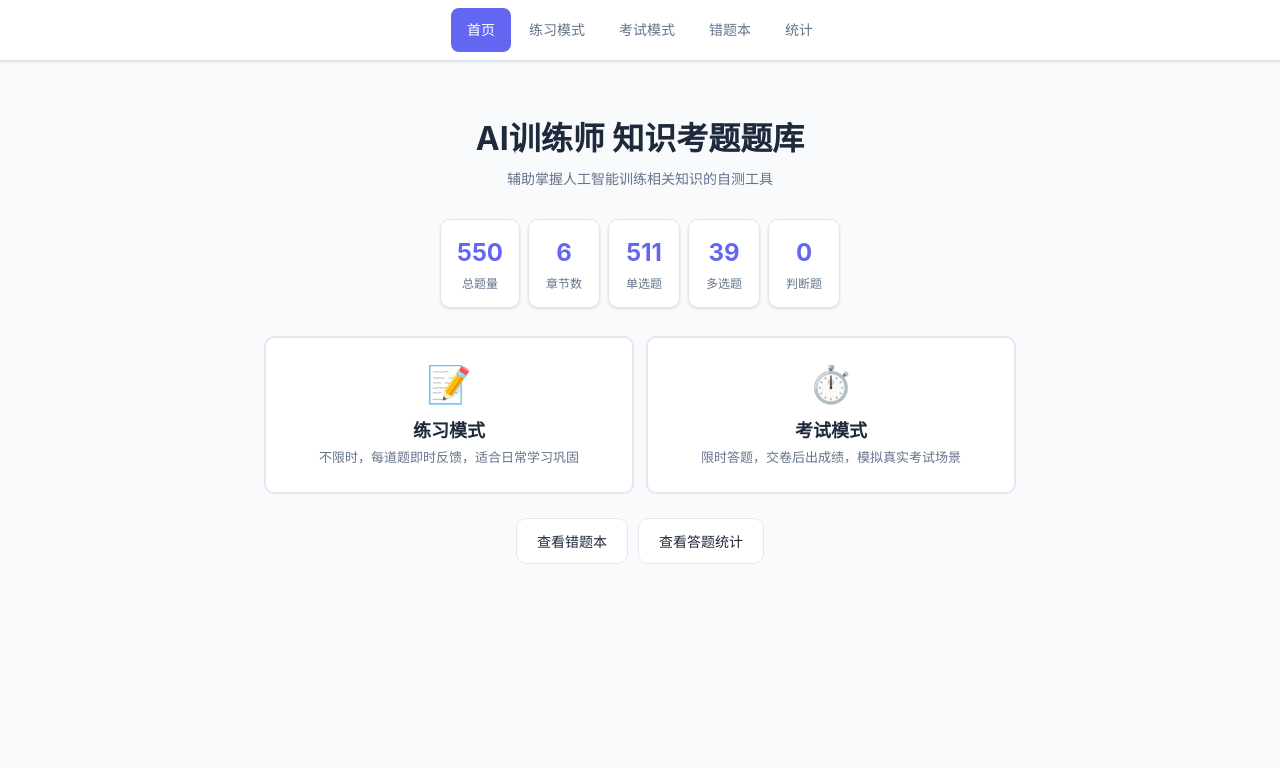
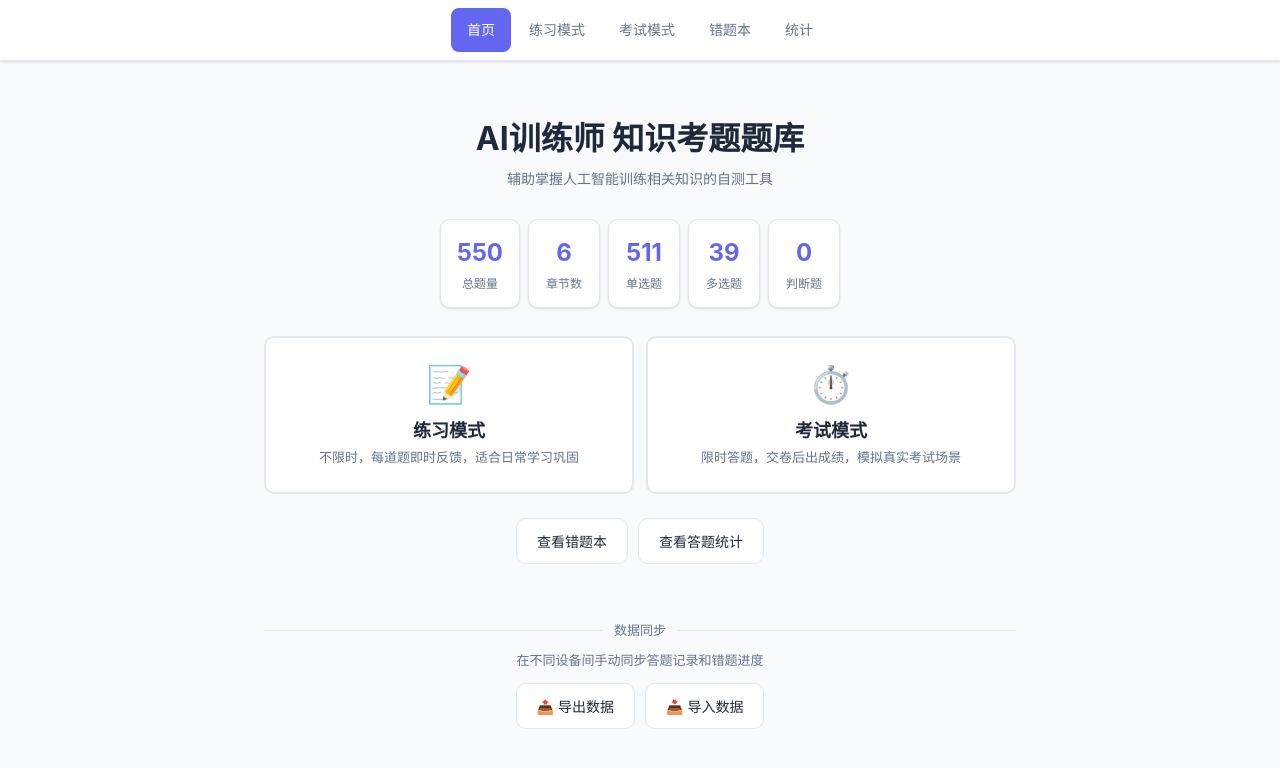
Before and after one commit to sanfen972/ai-quiz, a React (Vite) app: page / in a window 1280 px wide. Shown: the top 768 px of the page. Built offline with nearby package versions, Linux system fonts and the light colour scheme.

Commit message:
feat: 首页新增加数据导出/导入功能
- 导出：下载 quiz-records + wrong-mastered 为 JSON 文件
- 导入：上传 JSON 文件，自动合并记录（相同 key 并集合并）
- 实现跨设备手动同步答题进度

```diff
--- a/src/index.css
+++ b/src/index.css
@@ -275,6 +275,45 @@ body {
   background: var(--primary-light);
   color: var(--primary);
   border-color: var(--primary);
+}
+
+/* ====== Data Sync ====== */
+.sync-section {
+  margin-top: 36px;
+  padding-top: 20px;
+}
+
+.sync-divider {
+  display: flex;
+  align-items: center;
+  gap: 12px;
+  margin-bottom: 10px;
+}
+
+.sync-divider::before,
+.sync-divider::after {
+  content: '';
+  flex: 1;
+  height: 1px;
+  background: var(--border);
+}
+
+.sync-divider span {
+  font-size: 13px;
+  color: var(--text-muted);
+  font-weight: 500;
+}
+
+.sync-hint {
+  font-size: 13px;
+  color: var(--text-muted);
+  margin-bottom: 12px;
+}
+
+.sync-buttons {
+  display: flex;
+  gap: 10px;
+  justify-content: center;
 }
 
 /* ====== Setup Page ====== */
--- a/src/pages/Home.tsx
+++ b/src/pages/Home.tsx
@@ -1,15 +1,74 @@
 import { useNavigate } from 'react-router-dom';
 import { questions } from '../data/questions';
-import { useMemo } from 'react';
+import { useMemo, useRef, useCallback } from 'react';
 
 export default function Home() {
   const navigate = useNavigate();
+  const fileInput = useRef<HTMLInputElement>(null);
 
   const stats = useMemo(() => {
     const chapters = [...new Set(questions.map((q) => q.chapter))];
-    const types = { single: 0, multiple: 0, judgment: 0 };
+    const types: Record<string, number> = { single: 0, multiple: 0, judgment: 0 };
     questions.forEach((q) => types[q.type]++);
     return { total: questions.length, chapters: chapters.length, types };
+  }, []);
+
+  const handleExport = useCallback(() => {
+    const data: Record<string, string | null> = {};
+    for (let i = 0; i < localStorage.length; i++) {
+      const key = localStorage.key(i);
+      if (key && (key === 'quiz-records' || key === 'wrong-mastered')) {
+        data[key] = localStorage.getItem(key);
+      }
+    }
+    const blob = new Blob([JSON.stringify(data, null, 2)], { type: 'application/json' });
+    const url = URL.createObjectURL(blob);
+    const a = document.createElement('a');
+    a.href = url;
+    a.download = `ai-quiz-backup-${new Date().toISOString().slice(0, 10)}.json`;
+    a.click();
+    URL.revokeObjectURL(url);
+  }, []);
+
+  const handleImport = useCallback(() => {
+    fileInput.current?.click();
+  }, []);
+
+  const handleFileChange = useCallback((e: React.ChangeEvent<HTMLInputElement>) => {
+    const file = e.target.files?.[0];
+    if (!file) return;
+
+    const reader = new FileReader();
+    reader.onload = (ev) => {
+      try {
+        const data = JSON.parse(ev.target?.result as string);
+        let imported = 0;
+        for (const [key, value] of Object.entries(data)) {
+          if ((key === 'quiz-records' || key === 'wrong-mastered') && typeof value === 'string') {
+            // Merge: for quiz-records, combine arrays; for wrong-mastered, union
+            if (key === 'quiz-records') {
+              const existing = JSON.parse(localStorage.getItem(key) || '[]');
+              const incoming = JSON.parse(value);
+              const merged = existing.concat(incoming);
+              localStorage.setItem(key, JSON.stringify(merged));
+              imported += incoming.length;
+            } else {
+              const existing = JSON.parse(localStorage.getItem(key) || '[]');
+              const incoming = JSON.parse(value);
+              const merged = [...new Set([...existing, ...incoming])];
+              localStorage.setItem(key, JSON.stringify(merged));
+              imported++;
+            }
+          }
+        }
+        alert(`导入成功！已合并 ${imported > 0 ? imported + ' 条记录' : '数据'}。即将刷新页面。`);
+        window.location.reload();
+      } catch {
+        alert('导入失败：文件格式不正确，请选择有效的备份文件。');
+      }
+    };
+    reader.readAsText(file);
+    e.target.value = '';
   }, []);
 
   return (
@@ -57,6 +116,20 @@ export default function Home() {
         <button className="link-btn" onClick={() => navigate('/wrong-book')}>查看错题本</button>
         <button className="link-btn" onClick={() => navigate('/stats')}>查看答题统计</button>
       </div>
+
+      <div className="sync-section">
+        <div className="sync-divider"><span>数据同步</span></div>
+        <p className="sync-hint">在不同设备间手动同步答题记录和错题进度</p>
+        <div className="sync-buttons">
+          <button className="link-btn export" onClick={handleExport}>
+            📤 导出数据
+          </button>
+          <button className="link-btn import" onClick={handleImport}>
+            📥 导入数据
+          </button>
+          <input ref={fileInput} type="file" accept=".json" style={{ display: 'none' }} onChange={handleFileChange} />
+        </div>
+      </div>
     </div>
   );
 }
```
